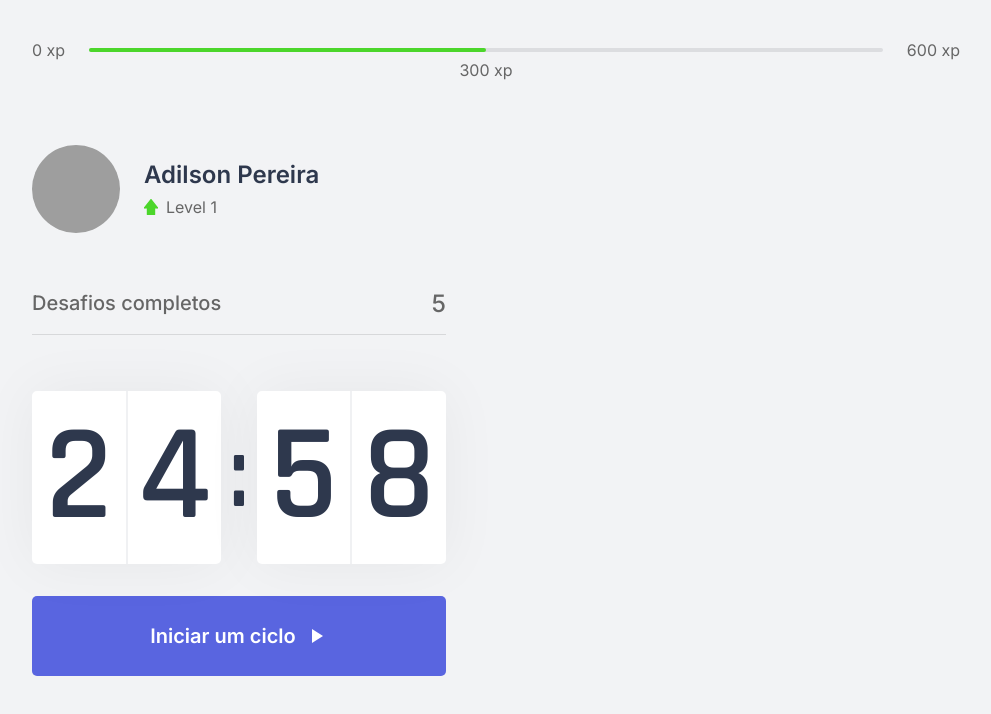
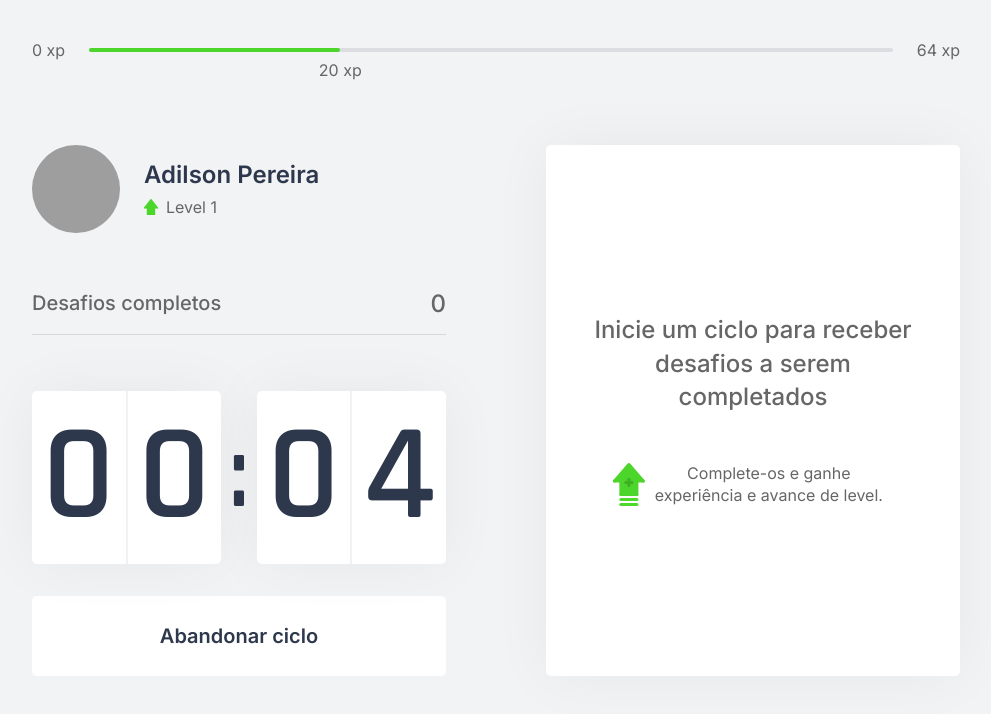
Before and after one commit to pereiradilson/rocketseat-nlw-4, a Next.js app: page / in a window 1280 px wide. Both pictures are taken after a click on the button "Iniciar um ciclo". Shown: the top 714 px of the page, without its empty margins (144-1135 px from the left). Built offline with nearby package versions, Linux system fonts and the light colour scheme; grey boxes are pictures that could not be loaded.

Commit message:
Third day challenge

```diff
--- /dev/null
+++ b/challenges.json
@@ -0,0 +1,62 @@
+[
+  {
+    "type": "body",
+    "description": "Estique um de seus braços com a palma da mão virada para frente e puxe os dedos para cima por 10 segundos por mão.",
+    "amount": 80
+  },
+  {
+    "type": "body",
+    "description": "Estique seu braço contra o peito e puxe-o utilizando o outro braço por 10 segundos por braço.",
+    "amount": 60
+  },
+  {
+    "type": "body",
+    "description": "Puxe seu pescoço com a ajuda da mão para a direita e para a esquerda, permanecendo na posição por alguns segundos.",
+    "amount": 70
+  },
+  {
+    "type": "body",
+    "description": "Com as duas mãos na parte de trás da cabeça, leve-a para baixo, alongando a parte de trás da região.",
+    "amount": 60
+  },
+  {
+    "type": "body",
+    "description": "Cruze as pernas e desça com as mãos esticadas em direção ao chão. Repita o movimento com a outra perna na frente.",
+    "amount": 100
+  },
+  {
+    "type": "body",
+    "description": "Sentado, abra as pernas e tente encostar as palmas das mãos no chão, repita 3 vezes por 5 segundos.",
+    "amount": 80
+  },
+  {
+    "type": "body",
+    "description": "Puxe o joelho de encontro ao peito e segure, troque de perna após 10 segundos.",
+    "amount": 50
+  },
+  {
+    "type": "body",
+    "description": "Sentado, cruze uma perna e incline seu tronco à frente, troque de perna após 10 segundos.",
+    "amount": 80
+  },
+  {
+    "type": "eye",
+    "description": "Sentado, feche os olhos e cubra-os com as palmas da mão durante 2 minutos, depois abra normalmente.",
+    "amount": 90
+  },
+  {
+    "type": "eye",
+    "description": "Em algum ambiente aberto, olhe o mais longe que puder em quatro direções por 3s, mexa apenas os olhos. Repita 3 vezes.",
+    "amount": 140
+  },
+  {
+    "type": "eye",
+    "description": "Usando os polegares, massage a área abaixo das sobrancelhas em movimentos circulares por 15 segundos.",
+    "amount": 70
+  },
+  {
+    "type": "body",
+    "description": "Em pé, gire a cintura o máximo que puder para a esquerda, segure por cinco segundos. Repita para a direita.",
+    "amount": 90
+  }
+]
--- /dev/null
+++ b/src/components/ChallengeBox.tsx
@@ -0,0 +1,47 @@
+import { useContext } from "react";
+import { ChallengesContext } from "../contexts/ChallengeContext";
+
+import styles from "../styles/components/ChallengeBox.module.css";
+
+export function ChallengeBox() {
+  const { activeChallenge, resetChallenge } = useContext(ChallengesContext);
+
+  return (
+    <div className={styles.challengeBoxContainer}>
+      {activeChallenge ? (
+        <div className={styles.challengeActive}>
+          <header>Ganhe {activeChallenge.amount} xp</header>
+
+          <main>
+            <img src={`icons/${activeChallenge.type}.svg`} alt="" />
+            <strong>Novo desafio</strong>
+            <p>{activeChallenge.description}</p>
+          </main>
+
+          <footer>
+            <button
+              type="button"
+              className={styles.challengeFailedButton}
+              onClick={resetChallenge}
+            >
+              Falhei
+            </button>
+            <button type="button" className={styles.challengeSucceededButton}>
+              Completei
+            </button>
+          </footer>
+        </div>
+      ) : (
+        <div className={styles.challengeNotActive}>
+          <strong>
+            Inicie um ciclo para receber desafios a serem completados
+          </strong>
+          <p>
+            <img src="icons/level-up.svg" alt="Level Up" />
+            Complete-os e ganhe experiência e avance de level.
+          </p>
+        </div>
+      )}
+    </div>
+  );
+}
--- a/src/components/CompletedChallenges.tsx
+++ b/src/components/CompletedChallenges.tsx
@@ -1,10 +1,14 @@
+import { useContext } from "react";
+import { ChallengesContext } from "../contexts/ChallengeContext";
 import styles from "../styles/components/CompletedChallenges.module.css";
 
 export function CompletedChallenges() {
+  const { challengesCompleted } = useContext(ChallengesContext);
+
   return (
     <div className={styles.completedChallengesContainer}>
       <span>Desafios completos</span>
-      <span>5</span>
+      <span>{challengesCompleted}</span>
     </div>
   );
 }
--- a/src/components/Countdown.tsx
+++ b/src/components/Countdown.tsx
@@ -1,10 +1,16 @@
-import { useEffect, useState } from "react";
+import { useContext, useEffect, useState } from "react";
+import { ChallengesContext } from "../contexts/ChallengeContext";
 
 import styles from "../styles/components/Countdown.module.css";
 
+let countdownTimeout: NodeJS.Timeout;
+
 export function Countdown() {
-  const [time, setTime] = useState(25 * 60);
-  const [active, setActive] = useState(false);
+  const { startNewChallenge } = useContext(ChallengesContext);
+
+  const [time, setTime] = useState(0.1 * 60);
+  const [isActive, setIsActive] = useState(false);
+  const [hasFinished, setHasFinished] = useState(false);
 
   const minutes = Math.floor(time / 60);
   const seconds = time % 60;
@@ -13,16 +19,26 @@
   const [secondLeft, secondRight] = String(seconds).padStart(2, "0").split("");
 
   function startCountdown() {
-    setActive(true);
+    setIsActive(true);
+  }
+
+  function resetCountdown() {
+    clearTimeout(countdownTimeout);
+    setIsActive(false);
+    setTime(0.1 * 60);
   }
 
   useEffect(() => {
-    if (active && time > 0) {
-      setTimeout(() => {
+    if (isActive && time > 0) {
+      countdownTimeout = setTimeout(() => {
         setTime(time - 1);
       }, 1000);
+    } else if (isActive && time === 0) {
+      setHasFinished(true);
+      setIsActive(false);
+      startNewChallenge();
     }
-  }, [active, time]);
+  }, [isActive, time]);
 
   return (
     <div>
@@ -38,6 +54,22 @@
         </div>
       </div>
 
+      {hasFinished ? (
+        <button className={styles.countdownButton} disabled>
+          Ciclo encerrado
+          <img src="icons/check_circle.svg" alt="Check Circle" />
+        </button>
+      ) : (
+        <>
+          {isActive ? (
+            <button
+              type="button"
+              className={`${styles.countdownButton} ${styles.countdownButtonActive}`}
+              onClick={resetCountdown}
+            >
+              Abandonar ciclo
+            </button>
+          ) : (
             <button
               type="button"
               className={styles.countdownButton}
@@ -46,6 +78,9 @@
               Iniciar um ciclo
               <img src="icons/play-arrow.svg" alt="Iniciar um ciclo" />
             </button>
+          )}
+        </>
+      )}
     </div>
   );
 }
--- a/src/components/ExperienceBar.tsx
+++ b/src/components/ExperienceBar.tsx
@@ -1,17 +1,30 @@
+import { useContext } from "react";
+import { ChallengesContext } from "../contexts/ChallengeContext";
+
 import styles from "../styles/components/ExperienceBar.module.css";
 
 export function ExperienceBar() {
+  const { currentExperience, experienceToNextLevel } = useContext(
+    ChallengesContext
+  );
+
+  const percentToNextLevel =
+    Math.round(currentExperience * 100) / experienceToNextLevel;
+
   return (
     <header className={styles.experienceBar}>
       <span>0 xp</span>
       <div>
-        <div style={{ width: "50%" }} />
+        <div style={{ width: `${percentToNextLevel}%` }} />
 
-        <span className={styles.currentExperience} style={{ left: "50%" }}>
-          300 xp
+        <span
+          className={styles.currentExperience}
+          style={{ left: `${percentToNextLevel}%` }}
+        >
+          {currentExperience} xp
         </span>
       </div>
-      <span>600 xp</span>
+      <span>{experienceToNextLevel} xp</span>
     </header>
   );
 }
--- /dev/null
+++ b/src/contexts/ChallengeContext.tsx
@@ -0,0 +1,66 @@
+import { createContext, useState, ReactNode } from "react";
+import challenges from "../../challenges.json";
+
+interface Challenge {
+  type: "body" | "eye";
+  description: string;
+  amount: number;
+}
+
+interface ChallengesContextData {
+  level: number;
+  currentExperience: number;
+  experienceToNextLevel: number;
+  challengesCompleted: number;
+  levelUp: () => void;
+  startNewChallenge: () => void;
+  activeChallenge: Challenge;
+  resetChallenge: () => void;
+}
+
+interface ChallengesProviderProps {
+  children: ReactNode;
+}
+
+export const ChallengesContext = createContext({} as ChallengesContextData);
+
+export function ChallengesProvider({ children }: ChallengesProviderProps) {
+  const [level, setLevel] = useState(1);
+  const [currentExperience, setCurrentExperience] = useState(20);
+  const [challengesCompleted, setChallengesCompleted] = useState(0);
+  const [activeChallenge, setActiveChallenge] = useState(null);
+
+  const experienceToNextLevel = Math.pow((level + 1) * 4, 2);
+
+  function levelUp() {
+    setLevel(level + 1);
+  }
+
+  function startNewChallenge() {
+    const randomChallengeIndex = Math.floor(Math.random() * challenges.length);
+    const challenge = challenges[randomChallengeIndex];
+
+    setActiveChallenge(challenge);
+  }
+
+  function resetChallenge() {
+    setActiveChallenge(null);
+  }
+
+  return (
+    <ChallengesContext.Provider
+      value={{
+        level,
+        currentExperience,
+        experienceToNextLevel,
+        challengesCompleted,
+        levelUp,
+        startNewChallenge,
+        activeChallenge,
+        resetChallenge,
+      }}
+    >
+      {children}
+    </ChallengesContext.Provider>
+  );
+}
--- a/src/pages/_app.tsx
+++ b/src/pages/_app.tsx
@@ -1,7 +1,13 @@
 import "../styles/global.css";
 
+import { ChallengesProvider } from "../contexts/ChallengeContext";
+
 function MyApp({ Component, pageProps }) {
-  return <Component {...pageProps} />;
+  return (
+    <ChallengesProvider>
+      <Component {...pageProps} />
+    </ChallengesProvider>
+  );
 }
 
 export default MyApp;
--- a/src/pages/index.tsx
+++ b/src/pages/index.tsx
@@ -6,6 +6,7 @@
 import Head from "next/head";
 
 import styles from "../styles/pages/Home.module.css";
+import { ChallengeBox } from "../components/ChallengeBox";
 
 export default function Home() {
   return (
@@ -22,7 +23,9 @@
           <CompletedChallenges />
           <Countdown />
         </div>
-        <div></div>
+        <div>
+          <ChallengeBox />
+        </div>
       </section>
     </div>
   );
--- /dev/null
+++ b/src/styles/components/ChallengeBox.module.css
@@ -0,0 +1,113 @@
+.challengeBoxContainer {
+  height: 100%;
+
+  background: var(--white);
+  border-radius: 5px;
+  box-shadow: 0 0 60px rgba(0, 0, 0, 0.05);
+  padding: 1.5rem 2rem;
+
+  display: flex;
+  flex-direction: column;
+  align-items: center;
+  justify-content: center;
+
+  text-align: center;
+}
+
+.challengeNotActive {
+  display: flex;
+  flex-direction: column;
+  align-items: center;
+}
+
+.challengeNotActive strong {
+  font-size: 1.5rem;
+  font-weight: 500;
+  line-height: 1.4;
+}
+
+.challengeNotActive p {
+  display: flex;
+  flex-direction: row;
+  align-items: center;
+  justify-content: center;
+  line-height: 1.4;
+  max-width: 80%;
+  margin-top: 3rem;
+}
+
+.challengeNotActive p img {
+  width: 32px;
+  height: 43px;
+}
+
+.challengeActive {
+  height: 100%;
+
+  display: flex;
+  flex-direction: column;
+}
+
+.challengeActive header {
+  color: var(--blue);
+  font-weight: 600;
+  font-size: 1.25rem;
+  padding: 0 2rem 1.5rem;
+  border-bottom: 1px solid var(--gray-line);
+}
+
+.challengeActive main {
+  flex: 1;
+
+  display: flex;
+  flex-direction: column;
+  align-items: center;
+  justify-content: center;
+}
+
+.challengeActive main strong {
+  font-size: 2rem;
+  font-weight: 600;
+  color: var(--title);
+  margin: 1.5rem 0 1rem;
+}
+
+.challengeActive main p {
+  line-height: 1.5;
+}
+
+.challengeActive footer {
+  display: grid;
+  grid-template-columns: repeat(2, 1fr);
+  gap: 1rem;
+}
+
+.challengeActive footer button {
+  height: 3rem;
+
+  display: flex;
+  align-items: center;
+  justify-content: center;
+
+  border: 0;
+  border-radius: 5px;
+
+  color: var(--white);
+
+  font-size: 1rem;
+  font-weight: 600;
+
+  transition: filter 0.2s;
+}
+
+.challengeActive footer button.challengeFailedButton {
+  background: var(--red);
+}
+
+.challengeActive footer button.challengeSucceededButton {
+  background: var(--green);
+}
+
+.challengeActive footer button:hover {
+  filter: brightness(0.9);
+}
--- a/src/styles/components/Countdown.module.css
+++ b/src/styles/components/Countdown.module.css
@@ -63,6 +63,24 @@
   margin-left: 8px;
 }
 
-.countdownButton:hover {
+.countdownButton:not(:disabled):hover {
   background: var(--blue-dark);
 }
+
+.countdownButtonActive {
+  background: var(--white);
+  color: var(--title);
+}
+
+.countdownButtonActive:not(:disabled):hover {
+  background: var(--red);
+  color: var(--white);
+}
+
+.countdownButton:disabled {
+  background: var(--white);
+  color: var(--text);
+  cursor: not-allowed;
+
+  border-bottom: 4px solid var(--green);
+}
```
Also changed, not shown: public/icons/check_circle.svg (added), public/icons/exit.svg (added). Lines whose indentation alone changed are shown as unchanged.
